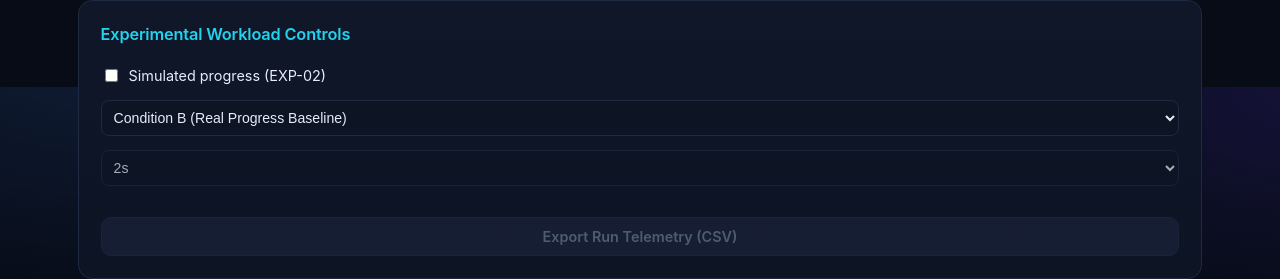
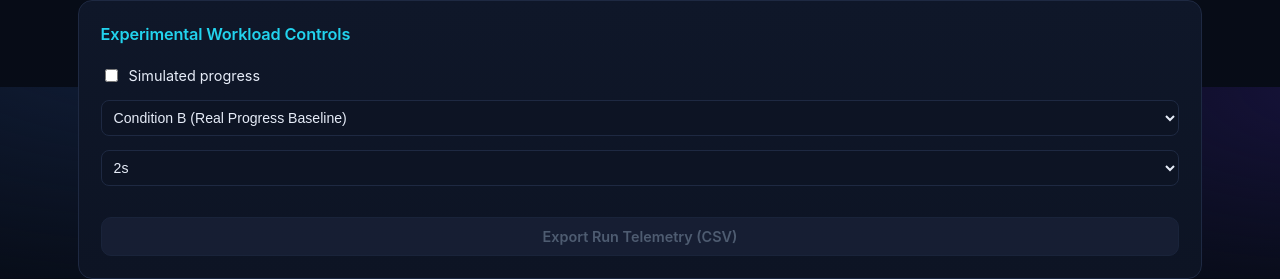
Before and after one commit to ReynerioSamos/imagelab, a plain HTML site: page frontend/index.html in a window 1280 px wide. Shown: the part 713-992 px from the top of the page. Drawn offline with Linux system fonts and the light colour scheme; no server answers.

Commit message:
enabled button on UI and changes env parameters for experiments

```diff
--- a/frontend/index.html
+++ b/frontend/index.html
@@ -189,7 +189,7 @@
       <div style="display: flex; flex-direction: column; gap: 0.85rem;">
         <label style="display: flex; align-items: center; gap: 0.5rem; font-size: 0.9rem;">
           <input id="sim-progress-toggle" type="checkbox">
-          <span>Simulated progress (EXP-02)</span>
+          <span>Simulated progress</span>
         </label>
         <select id="condition-select" style="background: var(--bg-elev); color: var(--text); border: 1px solid var(--border); border-radius: 8px; padding: 0.5rem; font-size: 0.88rem;">
           <option value="Condition_A">Condition A (Quiet Job / 30s delay)</option>
@@ -197,7 +197,7 @@
           <option value="Condition_C1">Condition C1 (Slow Updates - 2s)</option>
           <option value="Condition_C2">Condition C2 (Fast Updates - 200ms)</option>
         </select>
-        <select id="sim-interval-select" disabled style="background: var(--bg-elev); color: var(--text); border: 1px solid var(--border); border-radius: 8px; padding: 0.5rem; font-size: 0.88rem;">
+        <select id="sim-interval-select" style="background: var(--bg-elev); color: var(--text); border: 1px solid var(--border); border-radius: 8px; padding: 0.5rem; font-size: 0.88rem;">
           <option value="2s">2s</option>
           <option value="200ms">200ms</option>
         </select>
```
Also changed, not shown: 1 other file.
